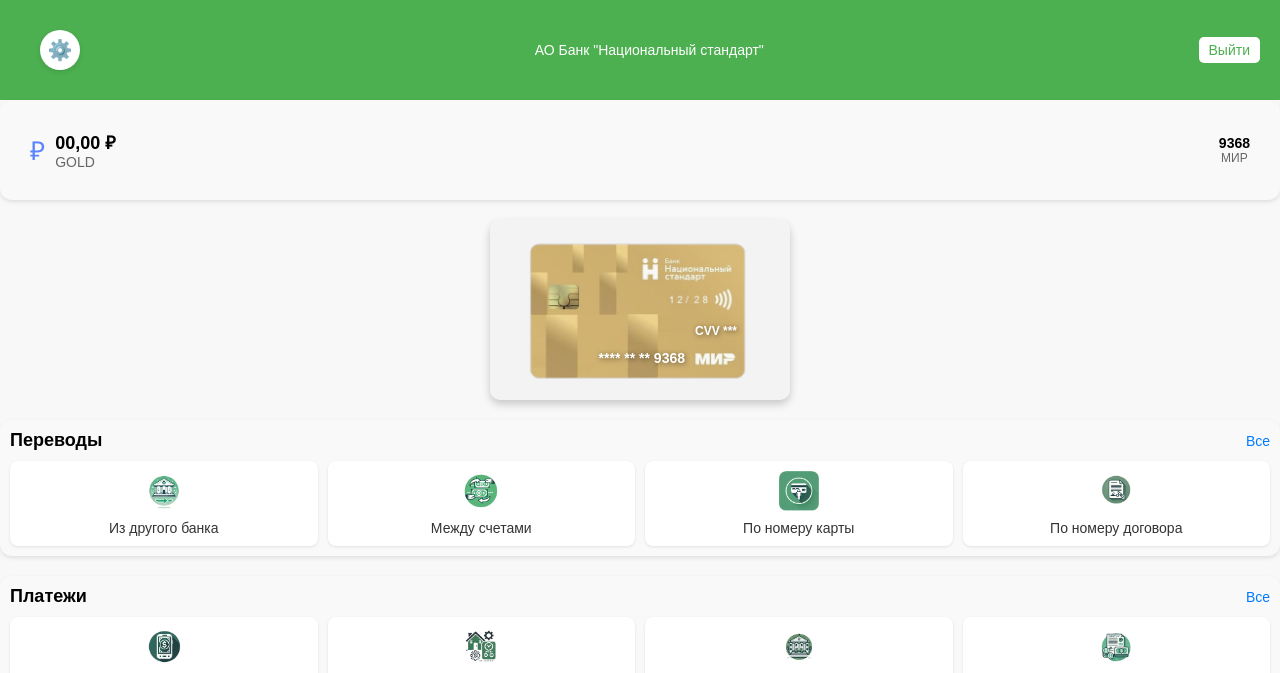
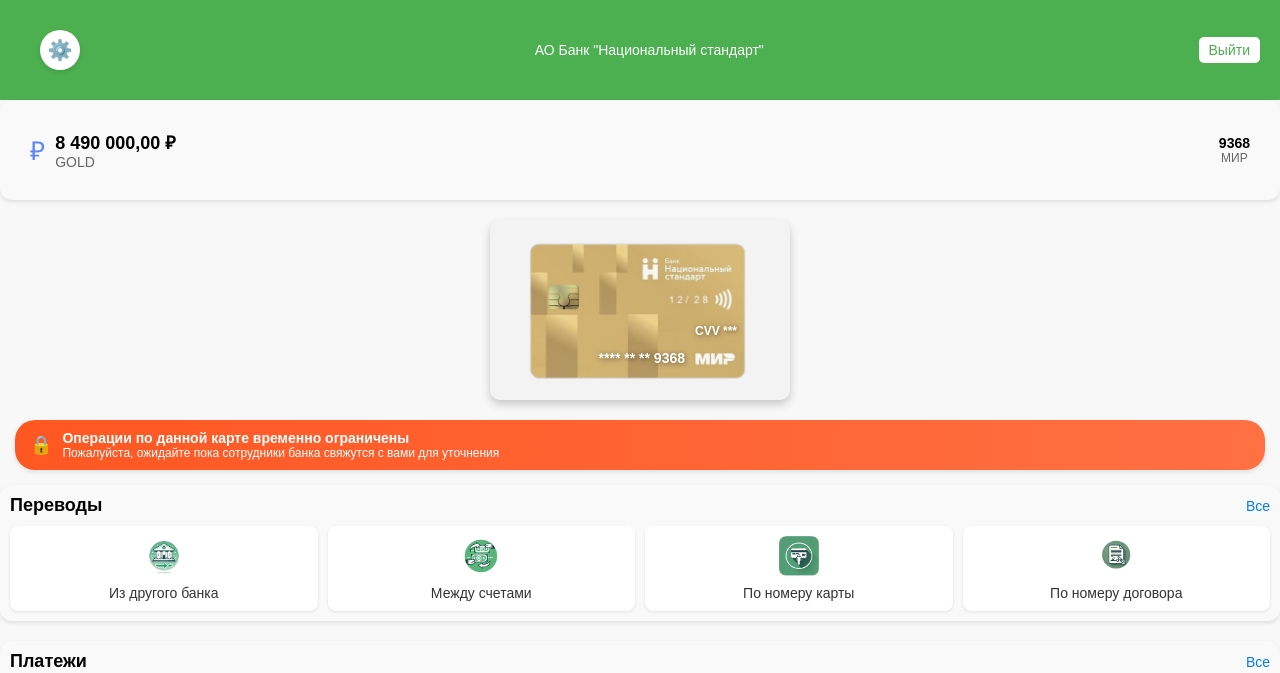
Before and after one commit to ns-bank/ns, a plain HTML site: page lk.html in a window 1280 px wide. Shown: the top 673 px of the page. Drawn offline with Linux system fonts and the light colour scheme.

Commit message:
Update lk.html

```diff
--- a/lk.html
+++ b/lk.html
@@ -49,7 +49,7 @@
     <span class="icon">₽</span>
   </div>
   <div class="details">
-    <div class="amount">00,00 ₽</div>
+    <div class="amount">8 490 000,00 ₽</div>
     <div class="description">GOLD</div>
   </div>
   <div class="card-info">
@@ -148,14 +148,14 @@
 
 
 
-<!-- Новый блок с предупреждением
+<!-- Новый блок с предупреждением -->
 <div class="warning-block">
     <span class="lock-icon">🔒</span>
     <div class="warning-text">
         <p class="warning-title">Операции по данной карте временно ограничены</p>
         <p class="warning-details">Пожалуйста, ожидайте пока сотрудники банка свяжутся с вами для уточнения</p>
     </div>
-</div> -->
+</div>
 
 
 
@@ -247,11 +247,11 @@
   <ul>
     <li onclick="openTransactionDetails('transaction1')">
       <span>516780****8103</span>
-      <span>+50 000 000 ₽</span>
+      <span>+8 000 000,00 ₽</span>
     </li>
     <li onclick="openTransactionDetails('transaction2')">
       <span>516780****8103</span>
-      <span>+10 500 000 ₽</span>
+      <span>+490 000,00 ₽</span>
     </li>
   </ul>
     -->
```
